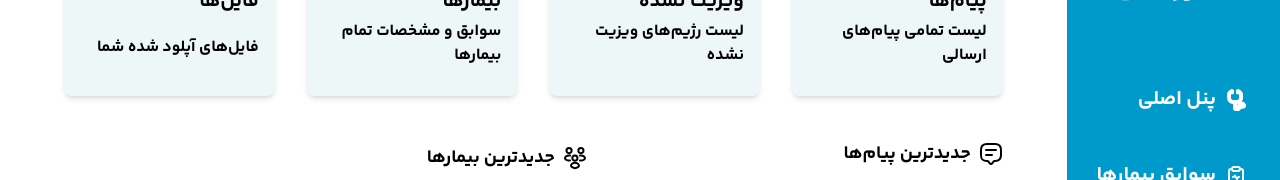
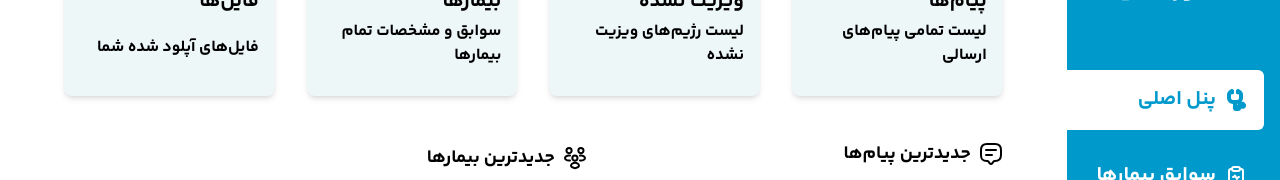
Before and after one commit to ParsaBordbar/Healthcare_Diet, a Next.js app in the folder client/: page /admin/panel in a window 1280 px wide. Shown: the part 242-422 px from the top of the page. Built offline with nearby package versions, Linux system fonts and the light colour scheme; no server answers.

Commit message:
fix the problem with sidebaritem of main page of admin panel

```diff
--- a/client/src/app/admin/panel/layout.tsx
+++ b/client/src/app/admin/panel/layout.tsx
@@ -40,7 +40,7 @@ const LayoutAdmin = ({ children }: { children: ReactNode }) => {
             <SideBarItems
               router={router}
               value={"پنل اصلی"}
-              href={"/admin/panel/"}
+              href={"/admin/panel"}
               icon={AdminPanelLogo}
             />
             <SideBarItems
```
